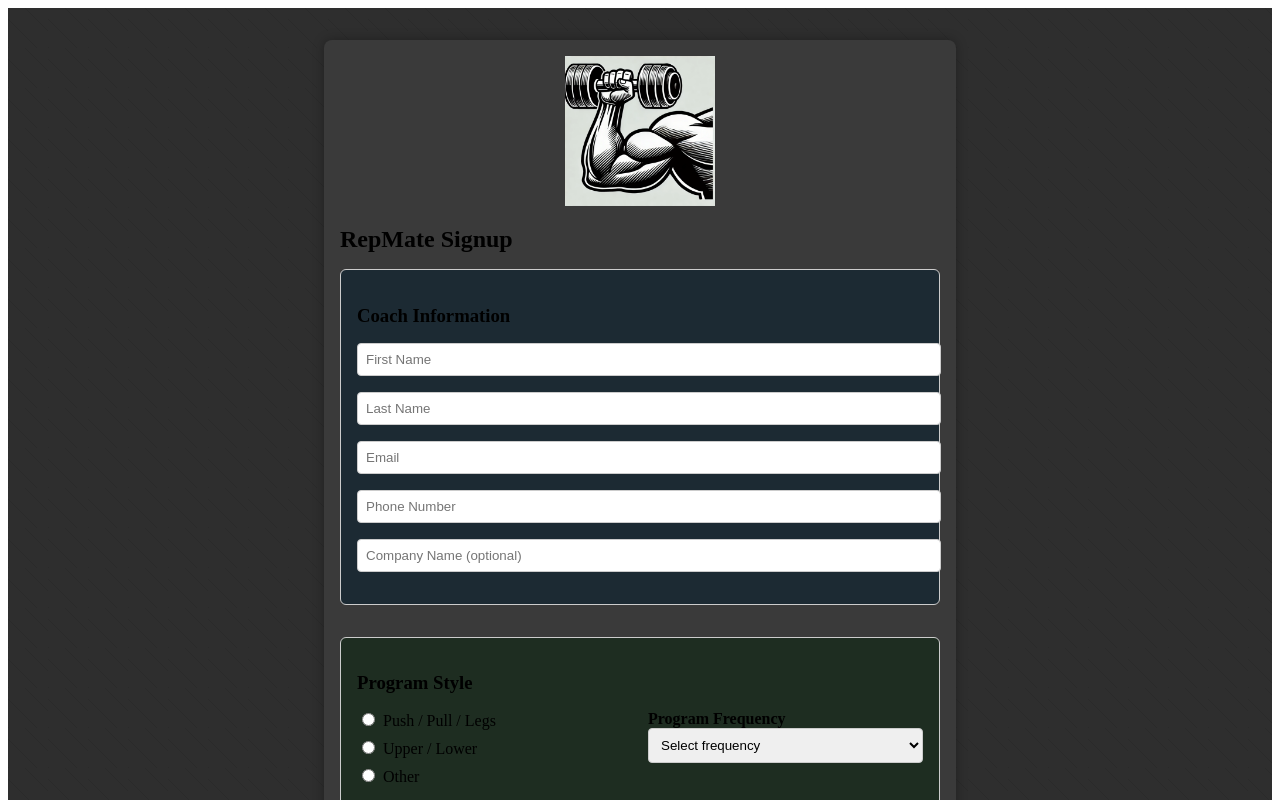
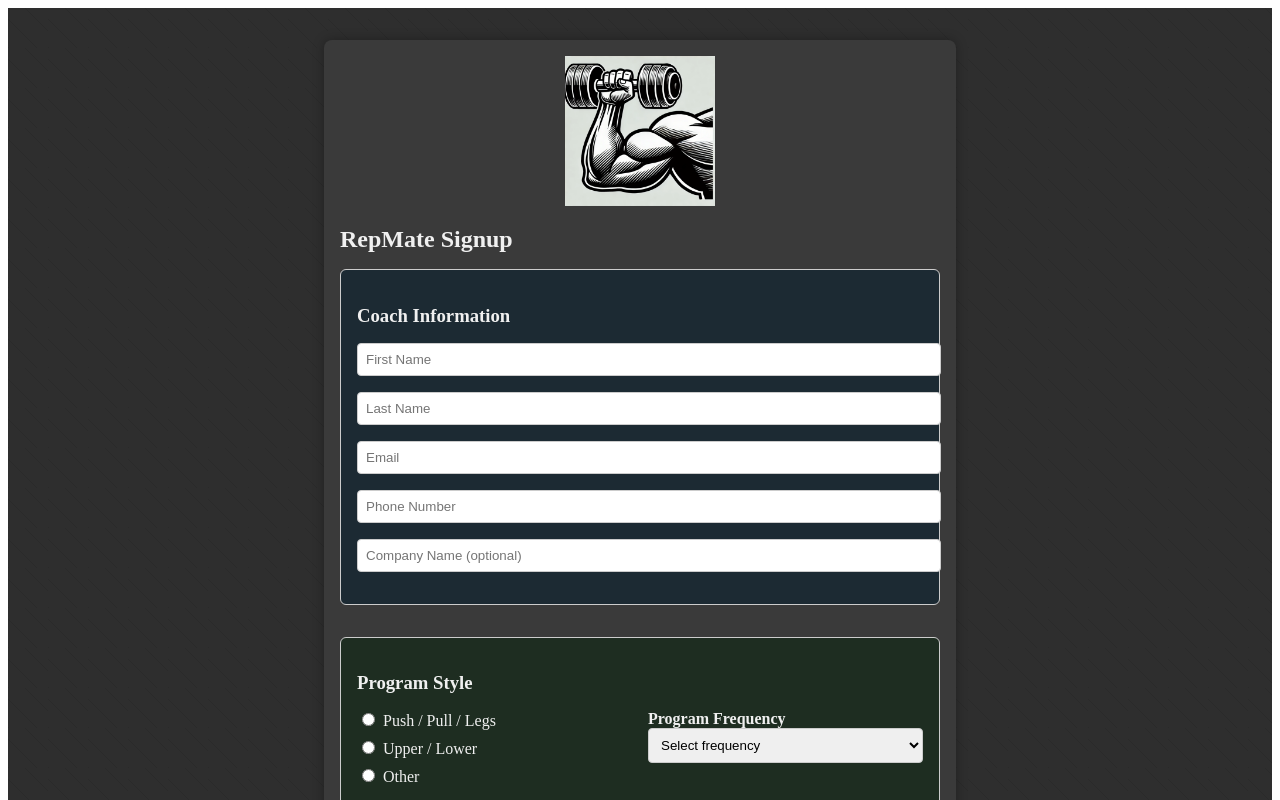
Before and after one commit to FroStatus/RepMate, a React (Create React App) app: page / in a window 1280 px wide. Shown: the top 800 px of the page. Built offline with nearby package versions, Linux system fonts and the light colour scheme.

Commit message:
Reduced text brightness

```diff
--- a/src/App.js
+++ b/src/App.js
@@ -137,6 +137,7 @@
         maxWidth: "600px",
         margin: "0 auto",
         backgroundColor: "#3a3a3a", // ⬅ slightly lighter than outer background
+        color: "#f0f0f0",
         borderRadius: "8px",
         boxShadow: "0 0 12px rgba(0,0,0,0.3)",
         padding: "1rem",
```
